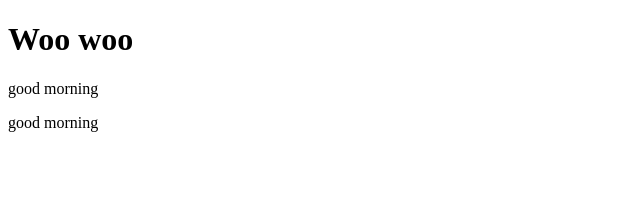
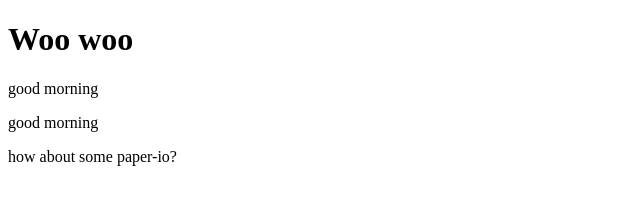
Before and after one commit to jch/jonahsite, a plain HTML site: page index.html in a window 1280 px wide. Shown: the whole page, without its empty margins (0-640 px from the left). Drawn offline with Linux system fonts and the light colour scheme.

Commit message:
Update index.html

```diff
--- a/index.html
+++ b/index.html
@@ -4,7 +4,8 @@
   <h1>Woo woo</h1>
   <p>good morning</p>
   <p>good morning</p>
-  <script>
+  <p>how about some paper-io?</p>
+  <script type="text/javascript">
     alert("error!!!");
   </script>
 </body>
```
